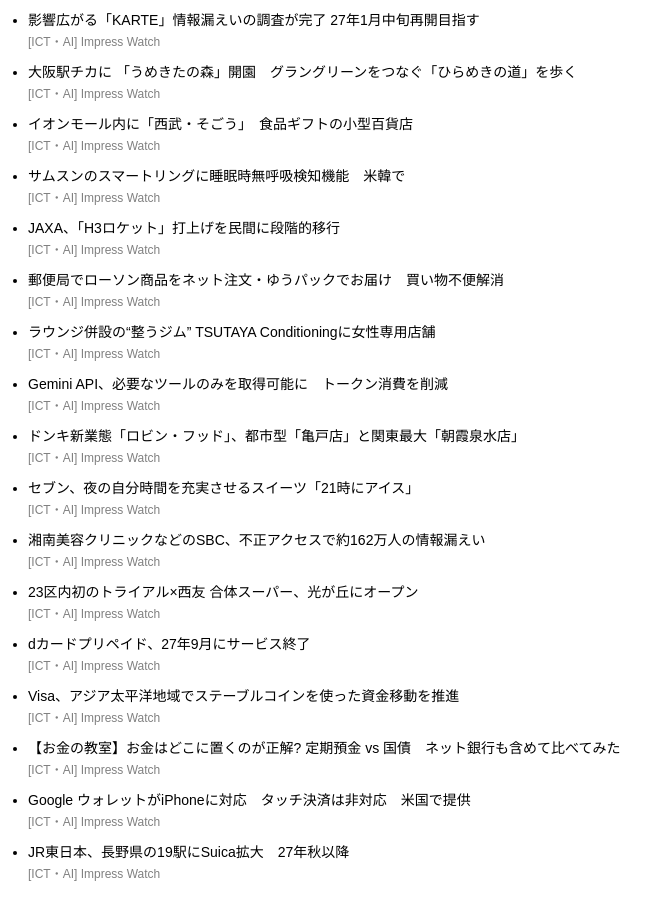
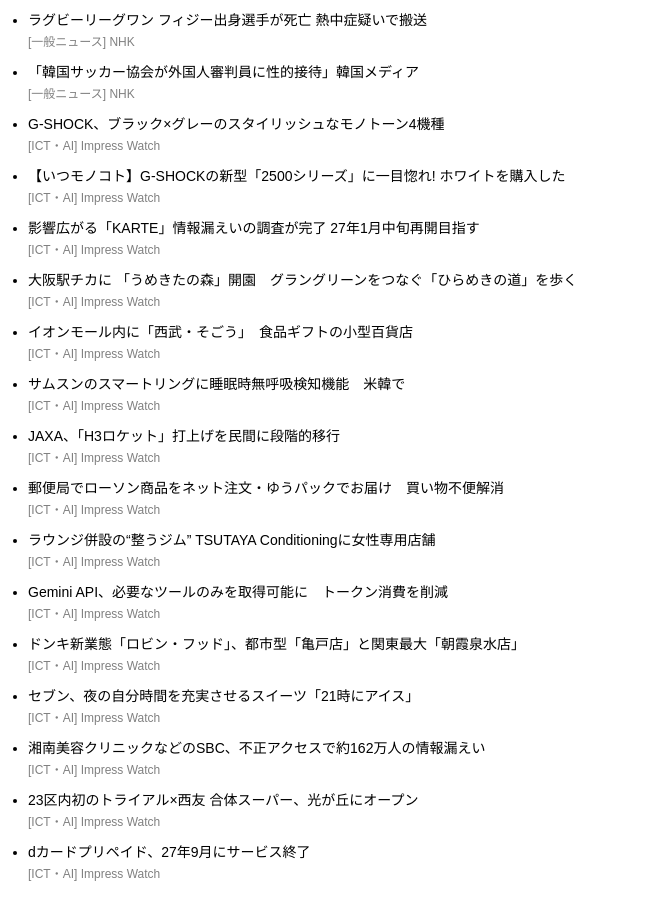
Before and after one commit to hama2016ap-art/education-ict-news, a plain HTML site: page index.html in a window 1280 px wide. Shown: the part 1724-2622 px from the top of the page, without its empty margins (0-670 px from the left). Drawn offline with Linux system fonts and the light colour scheme.

Commit message:
Auto update news

```diff
--- a/index.html
+++ b/index.html
@@ -61,7 +61,7 @@ a:hover {
 <h1>教育ICTニュース</h1>
 
 <div class="update">
-最終更新: 2026-11-21 04:53:48
+最終更新: 2026-11-21 10:17:18
 </div>
 
 <h2>★ 注目ニュース</h2>
@@ -114,6 +114,26 @@ Google、宇宙AIデータセンター構想「Project Suncatcher」でベゾス
 <br>
 <span class="source">
 [ICT・AI] ITmedia
+</span>
+</li>
+
+<li>
+<a href="https://www.watch.impress.co.jp/docs/topic/watchplus/2157644.html">
+一番無難じゃないキャラが優勝　Suica「B案」とAI時代の愛されかた
+</a>
+<br>
+<span class="source">
+[ICT・AI] Impress Watch
+</span>
+</li>
+
+<li>
+<a href="https://www.watch.impress.co.jp/docs/news/2158347.html">
+TikTok、画像・動画のAI生成チェック機能を公開 肖像検出も
+</a>
+<br>
+<span class="source">
+[ICT・AI] Impress Watch
 </span>
 </li>
 
@@ -373,6 +393,26 @@ Microsoftの「Agent Framework」が侵害され、認証情報を盗む不正
 </li>
 
 <li>
+<a href="https://www.watch.impress.co.jp/docs/news/2156849.html">
+G-SHOCK、ブラック×グレーのスタイリッシュなモノトーン4機種
+</a>
+<br>
+<span class="source">
+[ICT・AI] Impress Watch
+</span>
+</li>
+
+<li>
+<a href="https://www.watch.impress.co.jp/docs/series/itsmo/2157277.html">
+【いつモノコト】G-SHOCKの新型「2500シリーズ」に一目惚れ! ホワイトを購入した
+</a>
+<br>
+<span class="source">
+[ICT・AI] Impress Watch
+</span>
+</li>
+
+<li>
 <a href="https://www.watch.impress.co.jp/docs/news/2158411.html">
 影響広がる「KARTE」情報漏えいの調査が完了 27年1月中旬再開目指す
 </a>
@@ -502,46 +542,6 @@ dカードプリペイド、27年9月にサービス終了
 </span>
 </li>
 
-<li>
-<a href="https://www.watch.impress.co.jp/docs/news/2157981.html">
-Visa、アジア太平洋地域でステーブルコインを使った資金移動を推進
-</a>
-<br>
-<span class="source">
-[ICT・AI] Impress Watch
-</span>
-</li>
-
-<li>
-<a href="https://www.watch.impress.co.jp/docs/series/tsukamoto/2156820.html">
-【お金の教室】お金はどこに置くのが正解? 定期預金 vs 国債　ネット銀行も含めて比べてみた
-</a>
-<br>
-<span class="source">
-[ICT・AI] Impress Watch
-</span>
-</li>
-
-<li>
-<a href="https://www.watch.impress.co.jp/docs/news/2157959.html">
-Google ウォレットがiPhoneに対応　タッチ決済は非対応　米国で提供
-</a>
-<br>
-<span class="source">
-[ICT・AI] Impress Watch
-</span>
-</li>
-
-<li>
-<a href="https://www.watch.impress.co.jp/docs/news/2157934.html">
-JR東日本、長野県の19駅にSuica拡大　27年秋以降
-</a>
-<br>
-<span class="source">
-[ICT・AI] Impress Watch
-</span>
-</li>
-
 </ul>
 
 </body>
```
